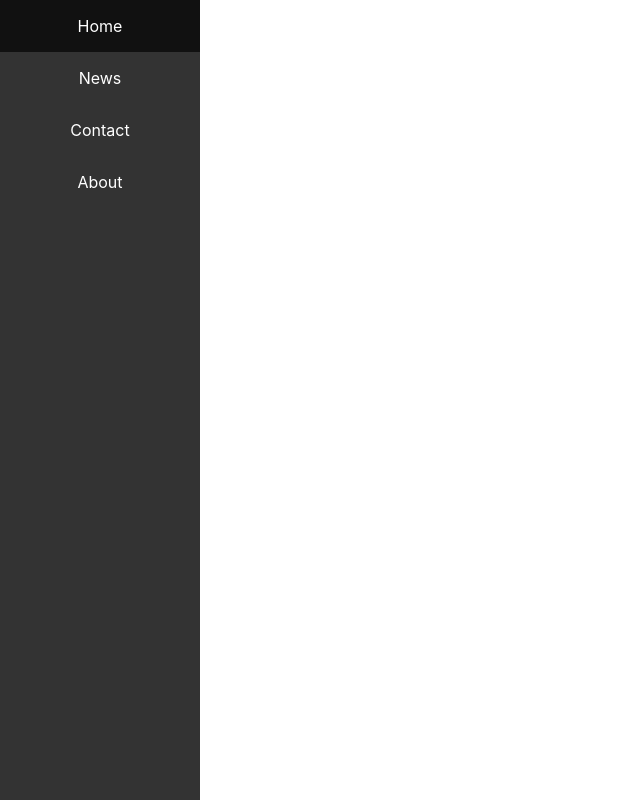
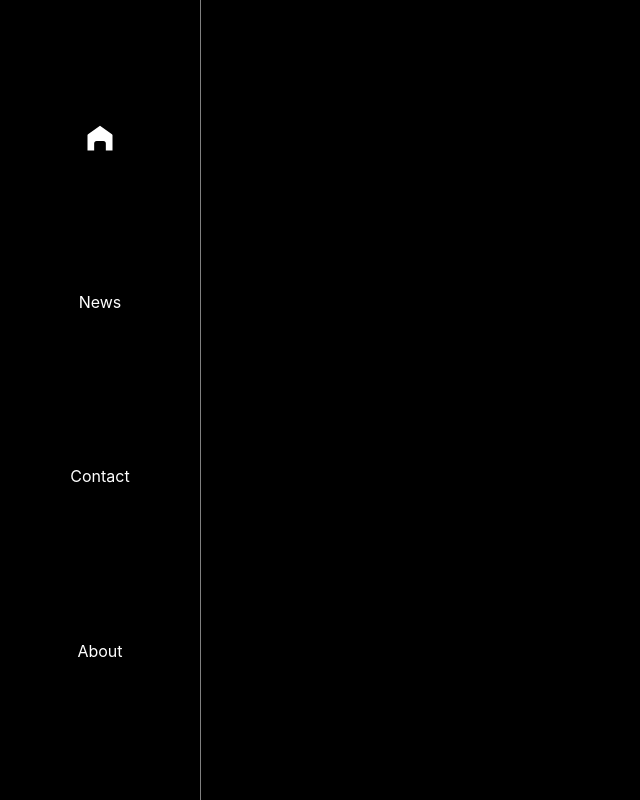
Before and after one commit to lukalicheli/instagram-clone, a React (Create React App) app in the folder instagram-clone/: page / in a window 1280 px wide. Shown: the whole page, without its empty margins (0-640 px from the left). Built offline with nearby package versions, Linux system fonts and the light colour scheme.

Commit message:
Got the first icon to display correctly

```diff
--- a/instagram-clone/package.json
+++ b/instagram-clone/package.json
@@ -8,6 +8,7 @@
     "@testing-library/user-event": "^13.5.0",
     "react": "^18.2.0",
     "react-dom": "^18.2.0",
+    "react-icons": "^4.8.0",
     "react-scripts": "5.0.1",
     "web-vitals": "^2.1.4"
   },
--- a/instagram-clone/src/App.css
+++ b/instagram-clone/src/App.css
@@ -1,12 +1,20 @@
+
+
 nav {
+  display: flex;
   height: 100%;
   position: fixed;
   left: 0;
   top: 0;
-  background-color: #333;
+  border-right: 1px grey solid;
 }
 
 ul {
+  display: flex;
+  justify-content: center;
+  flex-direction: column;
+  align-items: center;
+  justify-content: space-evenly;
   list-style-type: none;
   margin: 0;
   padding: 0;
@@ -14,7 +22,10 @@ ul {
 }
 
 li {
-  display: inline-block;
+  display: flex;
+  align-items: center;
+  justify-content: center;
+
   width: 100%;
 
 }
--- a/instagram-clone/src/App.js
+++ b/instagram-clone/src/App.js
@@ -1,4 +1,5 @@
 import "./App.css";
+import { GrHomeRounded } from "react-icons/gr";
 
 function App() {
   return (
@@ -6,7 +7,9 @@ function App() {
       <nav>
         <ul>
           <li>
-            <a href="#home">Home</a>
+            <GrHomeRounded className="icon" fill="white" href="#home" size={30}>
+              Home
+            </GrHomeRounded>
           </li>
           <li>
             <a href="#news">News</a>
--- a/instagram-clone/src/index.css
+++ b/instagram-clone/src/index.css
@@ -5,6 +5,7 @@ body {
     sans-serif;
   -webkit-font-smoothing: antialiased;
   -moz-osx-font-smoothing: grayscale;
+  background-color: black;
 }
 
 code {
```
Also changed, not shown: 1 other file (tests, documents, lock files or other folders).
